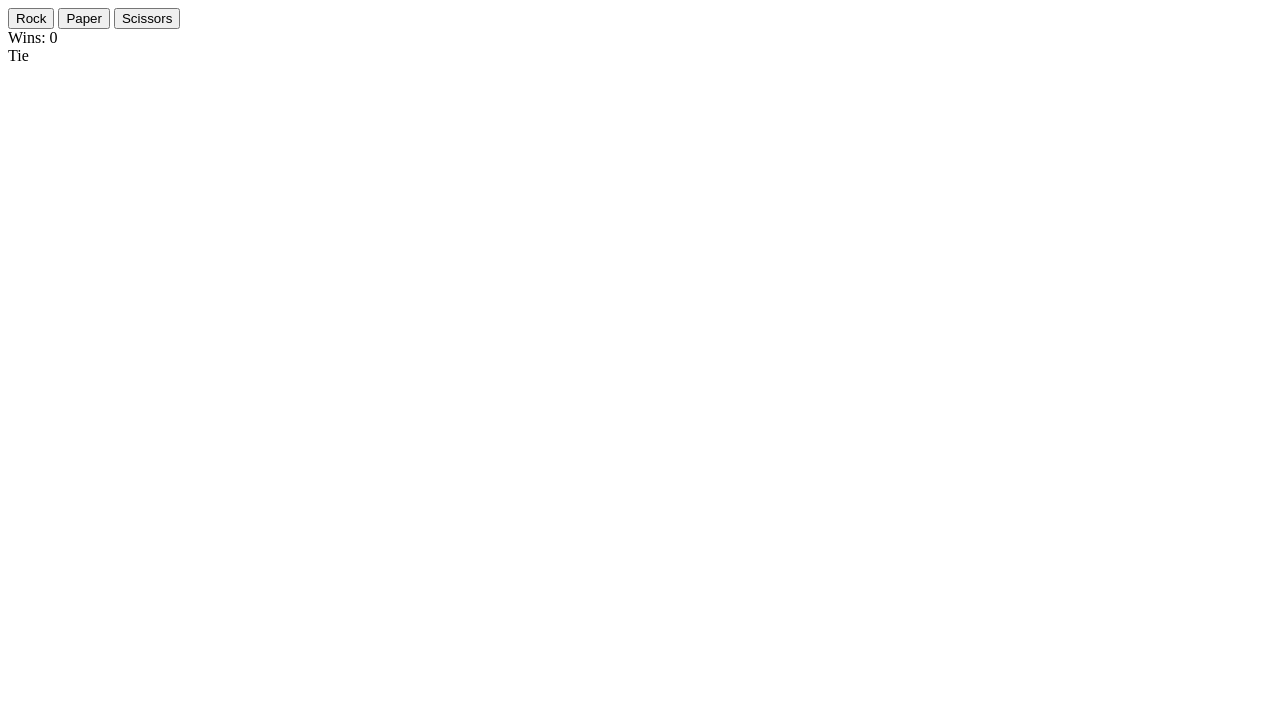
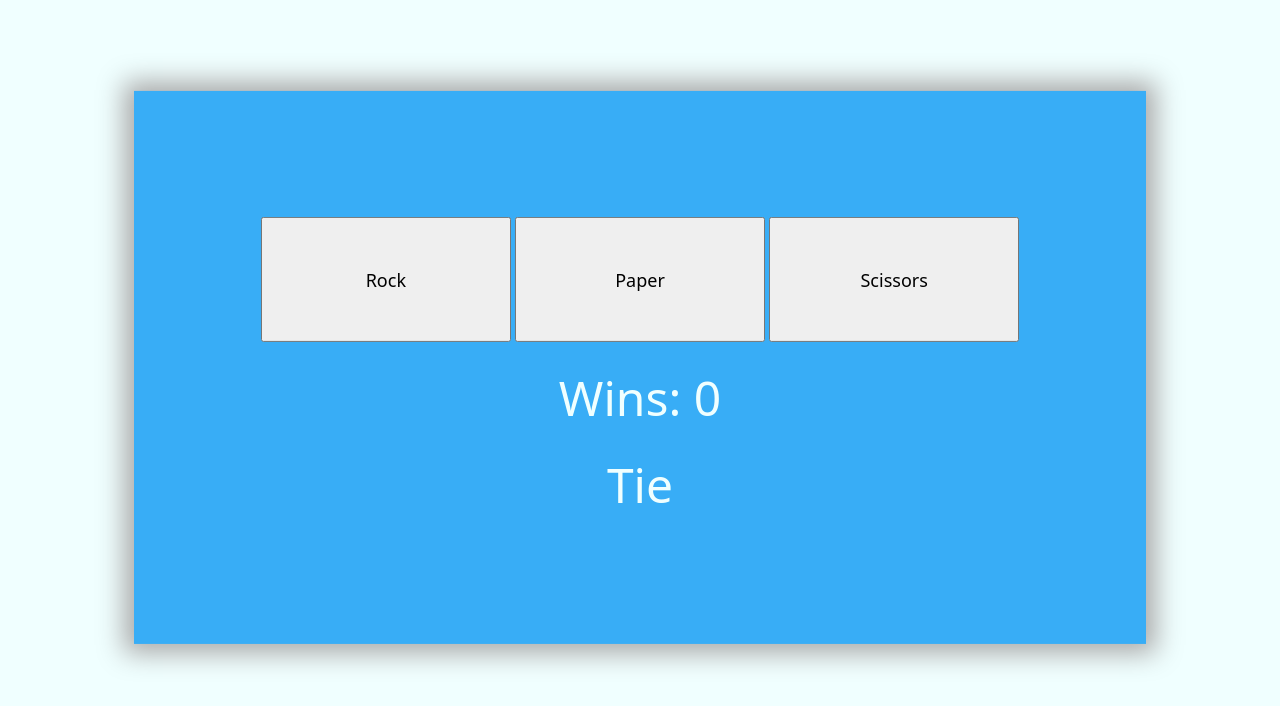
Before and after one commit to Mohammed-Salih666/rps, a plain HTML site: page index.html in a window 1280 px wide. Both pictures are taken after a click on the button "Rock". Drawn offline with Linux system fonts and the light colour scheme.

Commit message:
Add style to the game

```diff
--- a/index.html
+++ b/index.html
@@ -4,14 +4,22 @@
     <meta charset="UTF-8">
     <meta name="viewport" content="width=device-width, initial-scale=1.0">
     <title>Rock Paper Scissors</title>
+    <link rel="stylesheet" href="style.css">
 </head>
 <body>
-    <button id="rock">Rock</button>
-    <button id="paper">Paper</button>
-    <button id="scissors">Scissors</button>
-    <div id="count"></div>
-    <div id="result"></div>
+    <div id="container">
+        <div class="btnsDiv">
+            <button id="rock">Rock</button>
+            <button id="paper">Paper</button>
+            <button id="scissors">Scissors</button>
+        </div>
+
+        <div id="count"></div>
+        <div id="result"></div>
+
+    </div>
+
+
     <script src="js.js"></script>
-
 </body>
 </html>
--- a/js.js
+++ b/js.js
@@ -87,25 +87,28 @@ btns.forEach((button) => {
     });
 });
 
+let container = document.getElementById('container');
+
 function check(wins) {
     if(wins >= 3) {
-        result.innerHTML = "YOU WON!";
+        result.textContent = "YOU WON!";
     }
     else {
-        result.innerHTML = "YOU LOST!";
+        result.textContent = "YOU LOST!";
     }
 
     if(document.getElementById('again') === null) {
         let again = document.createElement("button");
         again.setAttribute('id', 'again');
         again.innerText = "Play Again?";
-        document.body.appendChild(again);
+        container.appendChild(again);
 
         again.addEventListener("click", () => {
             clicks = 0;
             count = 0;
             countResult.textContent = "Wins:  ";
-            document.body.removeChild(again);
+            result.textContent = " ";
+            container.removeChild(again);
         });
     }
     }
--- a/style.css
+++ b/style.css
@@ -0,0 +1,33 @@
+body {
+    background-color: azure;
+    display: flex;
+    justify-content: center;
+    align-items: center;
+    flex-direction: column;
+    font-family: system-ui, -apple-system, BlinkMacSystemFont, 'Segoe UI', Roboto, Oxygen, Ubuntu, Cantarell, 'Open Sans', 'Helvetica Neue', sans-serif;
+}
+
+#container {
+    display: flex;
+    justify-content: space-between;
+    gap: 5px;
+    align-items: center;
+    flex-direction: column;
+    background-color: #38adf6;
+    transform: translateY(15%);
+    height: 300px;
+    padding: 10%;
+    box-shadow: 0px 0px 25px 10px #aaaaaa;
+}
+
+button {
+    width: 250px;
+    height: 125px;
+    font-size: 18px;
+    font-family: system-ui, -apple-system, BlinkMacSystemFont, 'Segoe UI', Roboto, Oxygen, Ubuntu, Cantarell, 'Open Sans', 'Helvetica Neue', sans-serif;
+}
+
+#count, #result {
+    font-size: 48px;
+    color: azure;
+}
```
